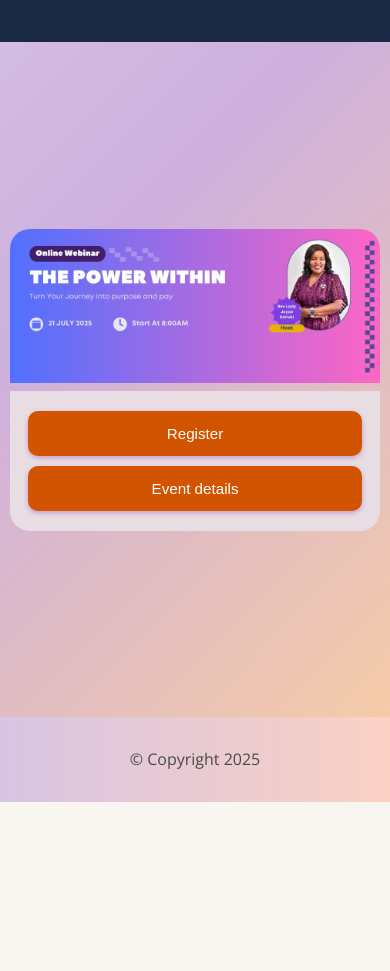
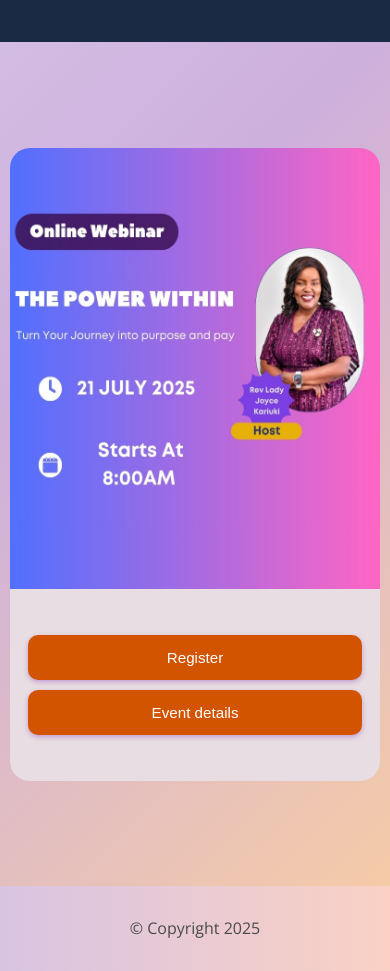
Before and after one commit to KarathiBrian/testWebinar, a React (Vite) app: page / in a window 390 px wide. Before the commit the page ends 844 px from the top, so only its background shows below. Built offline with nearby package versions, Linux system fonts and the light colour scheme.

Commit message:
7th commit

```diff
--- a/src/Css/Home.css
+++ b/src/Css/Home.css
@@ -10,6 +10,7 @@ body {
   display: flex;
   justify-content: center;
   align-items: center;
+  min-height: 100vh; /* Ensure full viewport height on mobile */
 }
 
 .containerHold {
@@ -20,7 +21,6 @@ body {
   display: flex;
   justify-content: center;
   align-items: center;
-
 }
 
 .holder {
@@ -36,12 +36,18 @@ body {
   height: 70%;
   width: 100%;
   border-radius: 10px 10px 0 0;
+/*
+background-image: url("../assets/nw1.jpg");
+background-position: center;
+background-size: cover; */
+
+
 }
 
 .up img {
   height: 100%;
   width: 100%;
-  object-fit: cover;
+  /* object-fit: cover; */
 }
 
 .down {
@@ -78,42 +84,60 @@ body {
 
 /* ✅ Mobile responsiveness only from here down */
 
-@media screen and (max-width: 768px) {
+@media screen and (max-width: 1024px) {
   .holder {
-    width: 90%;
-    height: auto;
+    width: 85%;
+    height: 75%; /* 10% increase from 90% (90% * 1.1 = 99%) */
   }
 
   .up {
-    height: auto;
+    height: 77%; /* 10% increase from 70% (70% * 1.1 = 77%) */
   }
 
   .up img {
-    height: auto;
+    height: 100%;
     width: 100%;
   }
 
   .down {
+    height: 33%; /* 10% increase from 30% (30% * 1.1 = 33%) */
     flex-direction: column;
-    gap: 10px;
-    height: auto;
-    padding: 20px 0;
+    gap: 15px;
+    padding: 15px 0;
+  }
+
+  .down button {
+    width: 70%;
+    height: 50px;
+    font-size: 1em;
+  }
+}
+
+@media screen and (max-width: 768px) {
+  .holder {
+    width: 90%;
+    height: 75%; /* Maintain 10% increase */
   }
 
   .down button {
     width: 80%;
-    height: 45px;
-    font-size: 1em;
   }
 }
 
 @media screen and (max-width: 480px) {
   .holder {
     width: 95%;
+    height: 75%; /* Maintain 10% increase */
+  }
+
+  .down {
+    gap: 10px;
+    padding: 10px 0;
   }
 
   .down button {
     width: 90%;
+    height: 45px;
     font-size: 0.95em;
   }
 }
--- a/src/Pages/Home.jsx
+++ b/src/Pages/Home.jsx
@@ -3,6 +3,7 @@ import "../Css/Home.css"
 import {Link} from "react-router-dom"
 import { useNavigate } from 'react-router-dom'
 import newImg from "../assets/nw1.jpg"
+import mobileImg from "../assets/nw2.jpg"
 
 const Home = () => {
 const navigate= useNavigate()
@@ -27,7 +28,7 @@ navigate("/details")
 
 
 <div className='up'>
-<img src={newImg} alt="" />
+<img src={mobileImg} alt="" />
 
 </div>
 
```
Also changed, not shown: src/assets/nw2.jpg (added).
